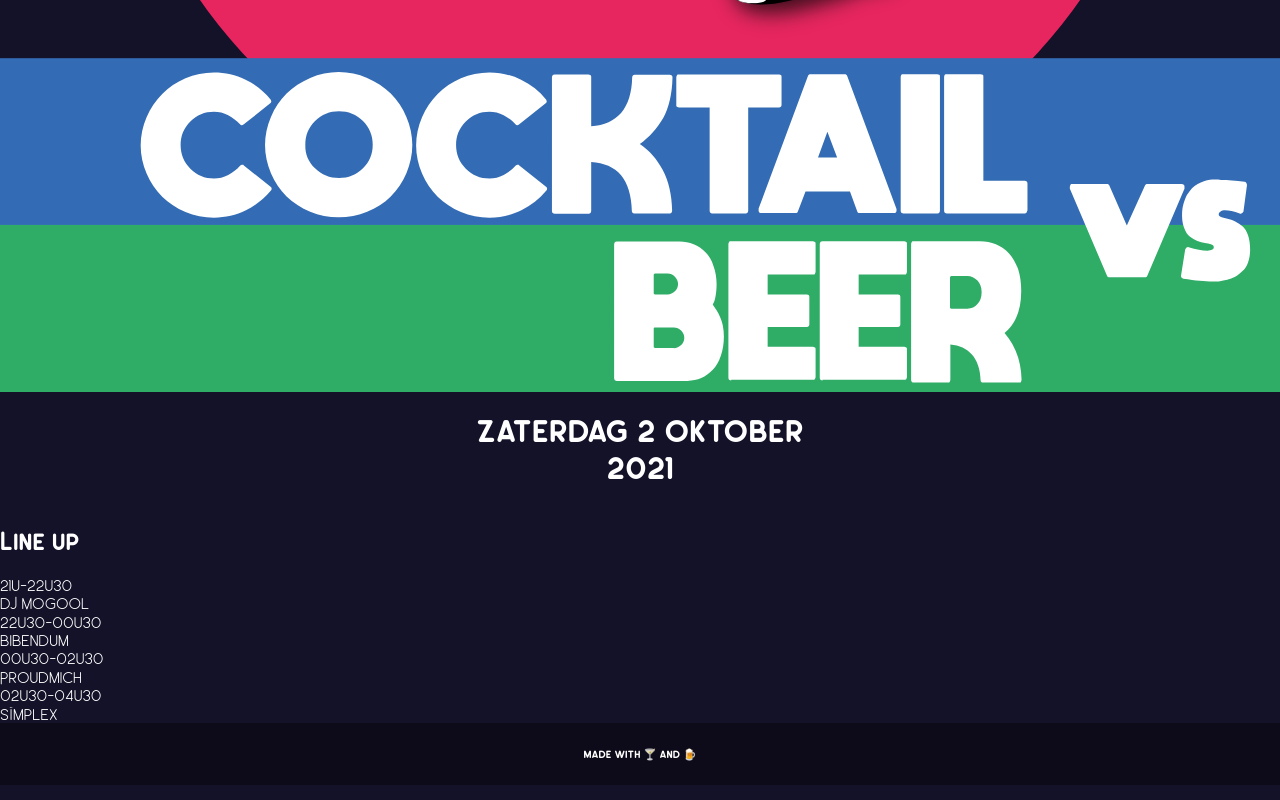
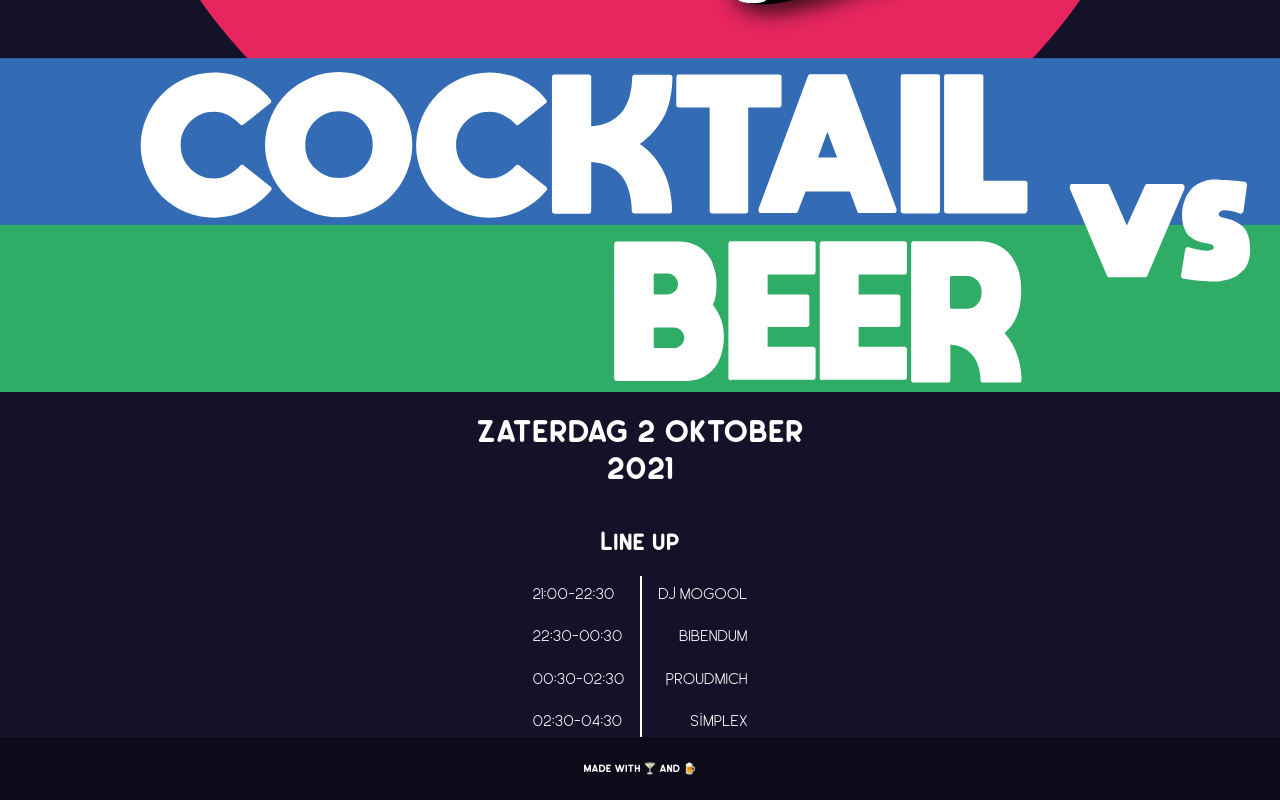
Before and after one commit to Cocktail-vs-Beer/frontend, a Next.js app: page / in a window 1280 px wide. Shown: the part 952-1752 px from the top of the page. Built offline with nearby package versions, Linux system fonts and the light colour scheme.

Commit message:
basic styling of lineup component

```diff
--- a/src/components/Lineup/index.tsx
+++ b/src/components/Lineup/index.tsx
@@ -8,7 +8,7 @@ interface LineupProps {
 const Lineup: FunctionComponent<LineupProps> = ({ lineup }) => {
   return (
     <section className="c-lineup">
-      <h2 className="c-lineup">Line up</h2>
+      <h2 className="c-lineup__title">Line up</h2>
       <div className="c-lineup-container">
         {lineup.map(({ timeslot, name }) => (
           <>
--- a/src/pages/index.tsx
+++ b/src/pages/index.tsx
@@ -6,10 +6,10 @@ import Lineup from "../components/Lineup";
 import { TLineup } from "../types/Lineup";
 
 const lineup: Array<TLineup> = [
-  { timeslot: "21u-22u30", name: "DJ Mogool" },
-  { timeslot: "22u30-00u30", name: "Bibendum" },
-  { timeslot: "00u30-02u30", name: "Proudmich" },
-  { timeslot: "02u30-04u30", name: "Sïmplex" },
+  { timeslot: "21:00-22:30", name: "DJ Mogool" },
+  { timeslot: "22:30-00:30", name: "Bibendum" },
+  { timeslot: "00:30-02:30", name: "Proudmich" },
+  { timeslot: "02:30-04:30", name: "Sïmplex" },
 ];
 
 export default function Home() {
--- /dev/null
+++ b/src/styles/components/lineup.scss
@@ -0,0 +1,39 @@
+.c-lineup {
+    display: flex;
+    flex-direction: column;
+    align-items: center;
+    &__title {
+    }
+    &-container {
+        display: grid;
+        grid-template-areas: "timeslot divider name";
+        &:nth-last-child(-n + 3) {
+        }
+    }
+
+    &__timeslot {
+        padding: 0 1em 1.5em 0;
+        text-align: left;
+    }
+    &__divider {
+        border-left: 2px solid white;
+    }
+    &__name {
+        // margin-left: 1em;
+        padding: 0 0 1.5em 1em;
+        text-align: right;
+    }
+}
+
+.c-lineup-container .c-lineup__timeslot:nth-last-child(-n + 3) {
+    padding-bottom: 0.5em;
+}
+.c-lineup-container .c-lineup__name:nth-last-child(-n + 3) {
+    padding-bottom: 0.5em;
+}
+.c-lineup-container .c-lineup__timeslot:nth-child(-n + 3) {
+    padding-top: 0.5em;
+}
+.c-lineup-container .c-lineup__name:nth-child(-n + 3) {
+    padding-top: 0.5em;
+}
--- a/src/styles/screen.scss
+++ b/src/styles/screen.scss
@@ -11,5 +11,6 @@
 @import "./components/footer.scss";
 @import "./components/navbar.scss";
 @import "./components/hero.scss";
+@import "./components/lineup.scss";
 
 // Objects
```
